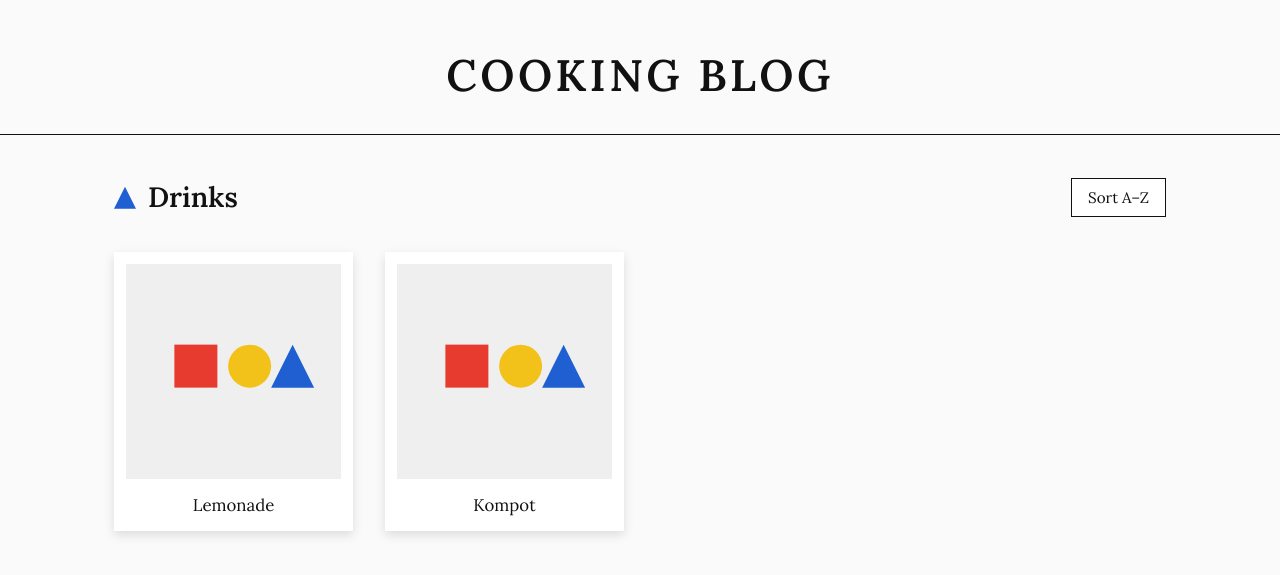
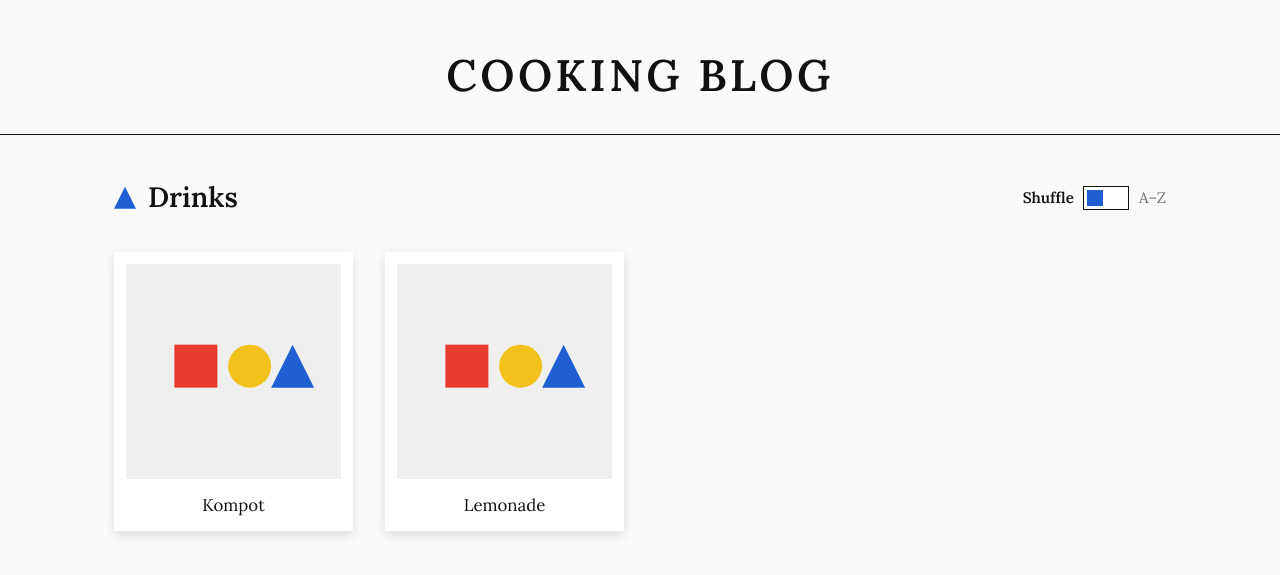
Before and after one commit to young-sudo/cooking-blog, a Jekyll site: the page built from drinks.html, in a window 1280 px wide. Shown: the top 575 px of the page. Built offline with Jekyll 4.4.1, drawn with Linux system fonts in a browser that asks for light colours.

Commit message:
feat: add sorting and shuffling

```diff
--- a/_layouts/category.html
+++ b/_layouts/category.html
@@ -2,12 +2,16 @@
 layout: default
 ---
 {%- assign cat = site.data.categories | where: "key", page.category | first -%}
-{%- assign dishes = site.recipes | where: "category", page.category | sort: "date" | reverse -%}
+{%- assign dishes = site.recipes | where: "category", page.category -%}
 <section class="category-page" style="--accent: {{ cat.color }}">
   <div class="category-bar">
     <h2 class="category-heading"><span class="shape shape-{{ cat.shape }}" aria-hidden="true"></span>{{ page.title }}</h2>
     {% if dishes.size > 1 %}
-    <button type="button" class="sort-toggle" aria-pressed="false">Sort A–Z</button>
+    <div class="order-switch">
+      <span class="order-label is-active" data-mode="shuffle">Shuffle</span>
+      <button type="button" class="switch" role="switch" aria-checked="false" aria-label="Sort A–Z"><span class="switch-knob"></span></button>
+      <span class="order-label" data-mode="alpha">A–Z</span>
+    </div>
     {% endif %}
   </div>
 
--- a/_layouts/default.html
+++ b/_layouts/default.html
@@ -3,6 +3,7 @@
 <head>
   <meta charset="utf-8">
   <meta name="viewport" content="width=device-width, initial-scale=1">
+  <script>document.documentElement.classList.add("js")</script>
   <title>{% if page.title %}{{ page.title }} · {% endif %}{{ site.title }}</title>
   <meta name="description" content="{{ page.description | default: site.description }}">
   <link rel="preconnect" href="https://fonts.googleapis.com">
--- a/assets/css/style.css
+++ b/assets/css/style.css
@@ -152,23 +152,45 @@ a.card:focus-visible { outline: 2px solid var(--accent); outline-offset: 3px; }
 .category-heading .shape,
 .recipe-title .shape { width: 22px; height: 22px; }
 
-.sort-toggle {
-  font: inherit;
+/* Shuffle [■—] A–Z switch: square track, square knob in the category colour */
+.order-switch {
+  display: flex;
+  align-items: center;
+  gap: 0.6rem;
   font-size: 0.95rem;
-  color: var(--ink);
-  background: var(--card);
+  user-select: none;
+}
+html:not(.js) .order-switch { display: none; }
+.order-label {
+  color: var(--muted);
+  cursor: pointer;
+  transition: color 150ms ease;
+}
+.order-label.is-active { color: var(--ink); font-weight: 600; }
+.switch {
+  position: relative;
+  width: 46px;
+  height: 24px;
+  padding: 0;
   border: 1px solid var(--ink);
   border-radius: 0;
-  padding: 0.4rem 1rem;
+  background: var(--card);
   cursor: pointer;
-  transition: background 150ms ease, color 150ms ease;
 }
-.sort-toggle:hover { background: #f0f0f0; }
-.sort-toggle[aria-pressed="true"] {
-  background: var(--ink);
-  color: var(--card);
+.switch-knob {
+  position: absolute;
+  top: 3px;
+  left: 3px;
+  width: 16px;
+  height: 16px;
+  background: var(--accent);
+  transition: transform 150ms ease;
 }
-.sort-toggle:focus-visible { outline: 2px solid var(--accent); outline-offset: 2px; }
+.switch[aria-checked="true"] .switch-knob { transform: translateX(22px); }
+.switch:focus-visible { outline: 2px solid var(--accent); outline-offset: 3px; }
+@media (prefers-reduced-motion: reduce) {
+  .switch-knob, .order-label { transition: none; }
+}
 
 .empty { color: var(--muted); }
 
@@ -178,6 +200,8 @@ a.card:focus-visible { outline: 2px solid var(--accent); outline-offset: 3px; }
   grid-template-columns: repeat(auto-fill, minmax(220px, 1fr));
   gap: 2rem;
 }
+/* Hidden until sort.js has shuffled it, so cards don't visibly jump. Shown as-is without JS. */
+.js .dish-grid:not(.is-ready) { visibility: hidden; }
 .dish-card {
   padding: 12px 12px 0;
 }
--- a/assets/js/sort.js
+++ b/assets/js/sort.js
@@ -1,24 +1,52 @@
-// A–Z toggle for the dish grid on category pages.
+// Dish order on category pages: random on load, with a Shuffle / A–Z switch.
 (function () {
   var grid = document.querySelector(".dish-grid");
-  var button = document.querySelector(".sort-toggle");
-  if (!grid || !button) return;
+  if (!grid) return;
 
-  var original = Array.prototype.slice.call(grid.children);
+  var cards = Array.prototype.slice.call(grid.children);
   var collator = new Intl.Collator(["pl", "en"], { sensitivity: "base" });
 
-  function render(cards) {
-    cards.forEach(function (card) { grid.appendChild(card); });
+  function render(list) {
+    list.forEach(function (card) { grid.appendChild(card); });
   }
 
-  button.addEventListener("click", function () {
-    var sorted = button.getAttribute("aria-pressed") !== "true";
-    button.setAttribute("aria-pressed", String(sorted));
-    button.textContent = sorted ? "Newest first" : "Sort A–Z";
-    render(sorted
-      ? original.slice().sort(function (a, b) {
-          return collator.compare(a.dataset.title, b.dataset.title);
-        })
-      : original);
+  // Fisher–Yates shuffle on a copy.
+  function shuffled(list) {
+    var a = list.slice();
+    for (var i = a.length - 1; i > 0; i--) {
+      var j = Math.floor(Math.random() * (i + 1));
+      var t = a[i]; a[i] = a[j]; a[j] = t;
+    }
+    return a;
+  }
+
+  function alphabetical(list) {
+    return list.slice().sort(function (a, b) {
+      return collator.compare(a.dataset.title, b.dataset.title);
+    });
+  }
+
+  render(shuffled(cards));
+  grid.classList.add("is-ready");
+
+  var toggle = document.querySelector(".switch");
+  if (!toggle) return;
+  var labels = document.querySelectorAll(".order-label");
+
+  // mode: "shuffle" | "alpha". Choosing shuffle again reshuffles.
+  function setMode(mode) {
+    var alpha = mode === "alpha";
+    toggle.setAttribute("aria-checked", String(alpha));
+    labels.forEach(function (label) {
+      label.classList.toggle("is-active", label.dataset.mode === mode);
+    });
+    render(alpha ? alphabetical(cards) : shuffled(cards));
+  }
+
+  toggle.addEventListener("click", function () {
+    setMode(toggle.getAttribute("aria-checked") === "true" ? "shuffle" : "alpha");
+  });
+  labels.forEach(function (label) {
+    label.addEventListener("click", function () { setMode(label.dataset.mode); });
   });
 })();
```
